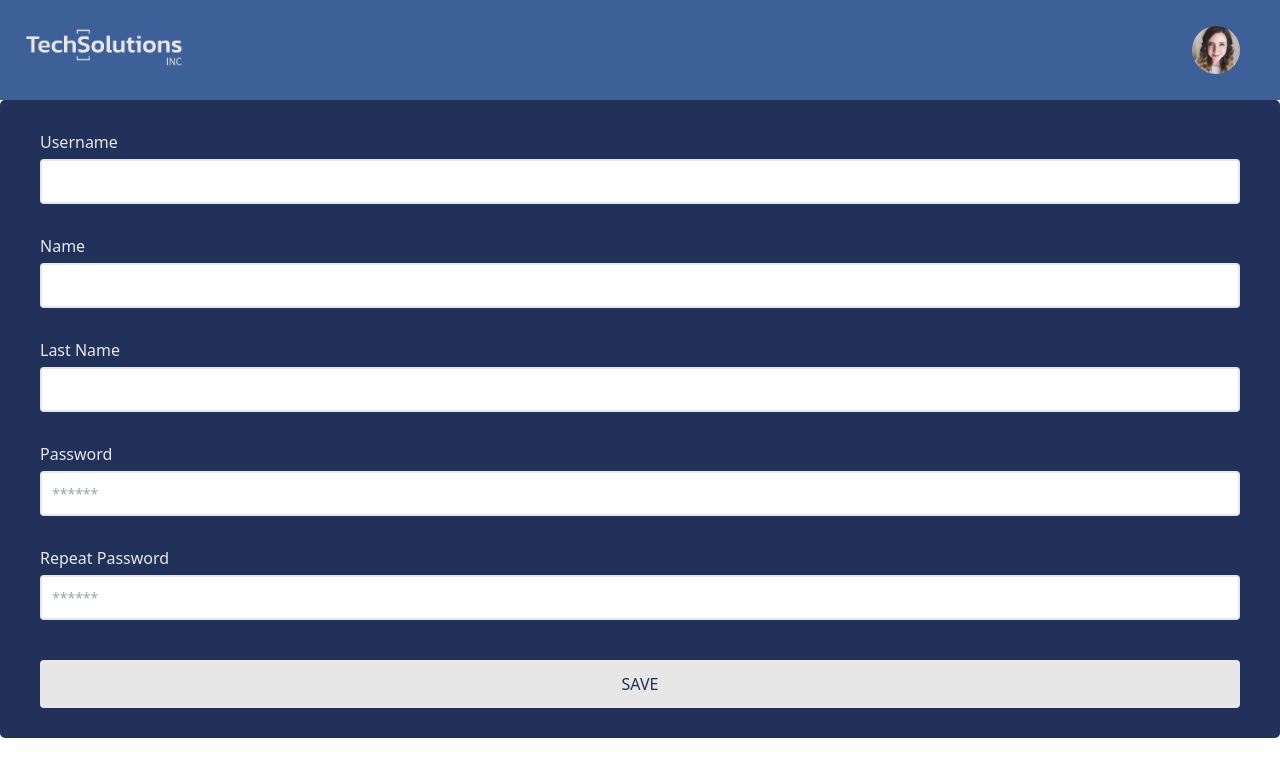
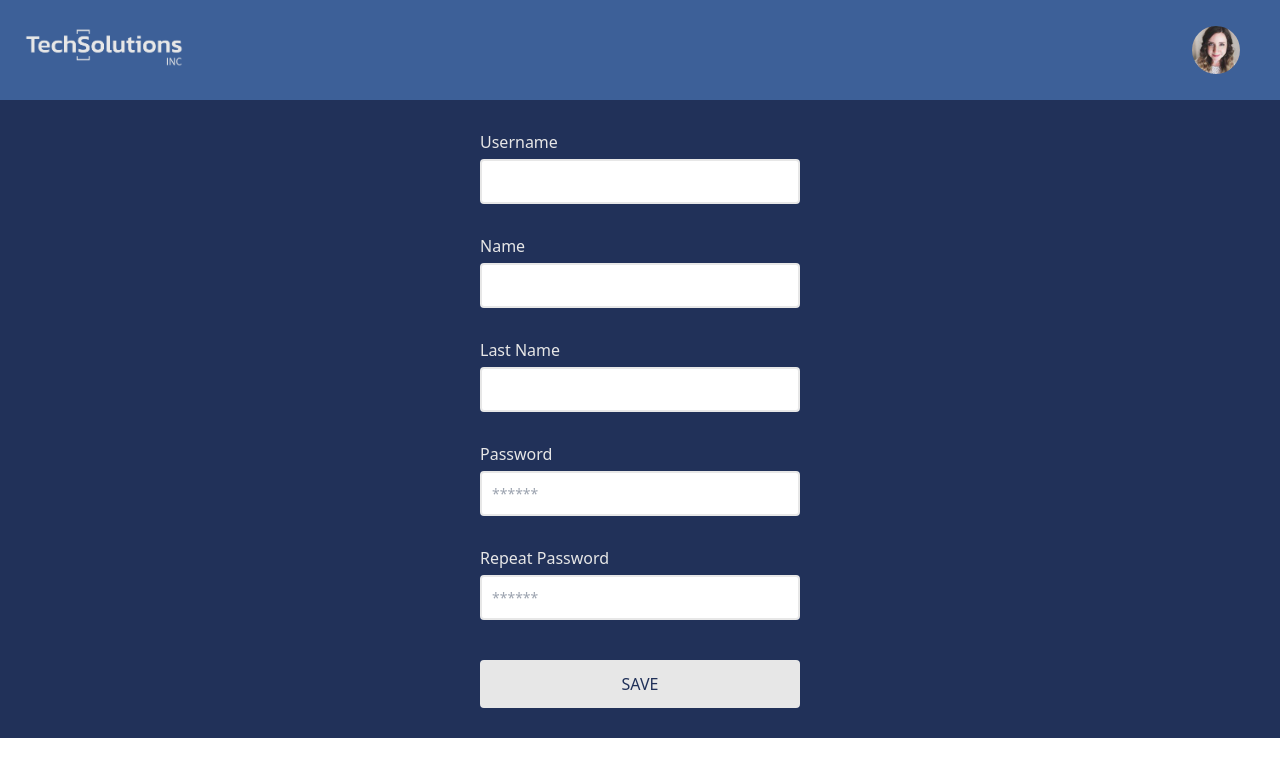
Before and after one commit to tomorrowdevs-projects/tech-jobs-fair-challenge, a React (Create React App) app in the folder frontend/: page /profile in a window 1280 px wide. Shown: the top 776 px of the page. Built offline with nearby package versions, Linux system fonts and the light colour scheme.

Commit message:
Fixed UserProfile component style

```diff
--- a/frontend/src/components/UI/DropdownFilters.jsx
+++ b/frontend/src/components/UI/DropdownFilters.jsx
@@ -51,7 +51,7 @@ export default function DropdownFilters(props) {
                         leaveFrom="opacity-100"
                         leaveTo="opacity-0"
                     >
-                        <Listbox.Options className="absolute mt-1 max-h-60 w-full z-index-1 overflow-auto rounded-md bg-subdue text-neutral py-1 text-base shadow-lg ring-1 ring-vivid/5 focus:outline-none sm:text-sm">
+                        <Listbox.Options className="fixed mt-1 max-h-60 w-52 z-index-50 overflow-auto rounded-md bg-subdue text-neutral py-1 text-base shadow-lg ring-1 ring-vivid/5 focus:outline-none sm:text-sm">
                             {filters.map((filter, filterIdx) => (
                                 <Listbox.Option
                                     key={filterIdx}
--- a/frontend/src/components/UserProfile/UserProfile.css
+++ b/frontend/src/components/UserProfile/UserProfile.css
@@ -1,30 +1,21 @@
 @import url("https://fonts.googleapis.com/css?family=DM+Sans:400,500|Jost:400,500,600&display=swap");
+.wrapper {
+    background-color: #213159;
+    max-height: 100vh;
+  }
 
-* {
-    box-sizing: border-box;
-    margin: 0;
-    padding: 0;
-}
-
-/* body {
-    font-family: "Jost", sans-serif;
-    display: flex;
-    align-items: center;
-    justify-content: center;
-    min-height: 100vh;
-} */
 
 .container {
     background-color: #213159;
-    border-radius: 5px;
     overflow: hidden;
-    width: 400px;
-    max-width: 100%;
+    margin: 0 auto;
     color: #e7e7e7;
 }
 
 .form {
     padding: 30px 40px;
+    max-width: 400px;
+    margin: 0 auto;
 }
 
 .form-control {
--- a/frontend/src/components/UserProfile/UserProfile.jsx
+++ b/frontend/src/components/UserProfile/UserProfile.jsx
@@ -43,7 +43,8 @@ const Form = () => {
   };
 
   return (
-    <div className="container">
+    <div className="wrapper">
+      <div className="container">
       <form id="form" className="form" onSubmit={handleSubmit}>
         <div className={`form-control ${errors.username && 'error'}`}>
           <label htmlFor="username">Username</label>
@@ -105,6 +106,9 @@ const Form = () => {
         <button type="submit">Save</button>
       </form>
     </div>
+
+    </div>
+
   );
 };
 
--- a/frontend/src/components/contactsPage/ContactsList.jsx
+++ b/frontend/src/components/contactsPage/ContactsList.jsx
@@ -1,5 +1,5 @@
 import { useCallback, useEffect, useState } from "react"
-import DropdownContact from "./../UI/DropdownContact"
+import DropdownContact from "../UI/DropdownContact"
 import { RotatingLines } from "react-loader-spinner"
 const ContactList = (props) => {
     const { contacts, setContacts } = props
```
